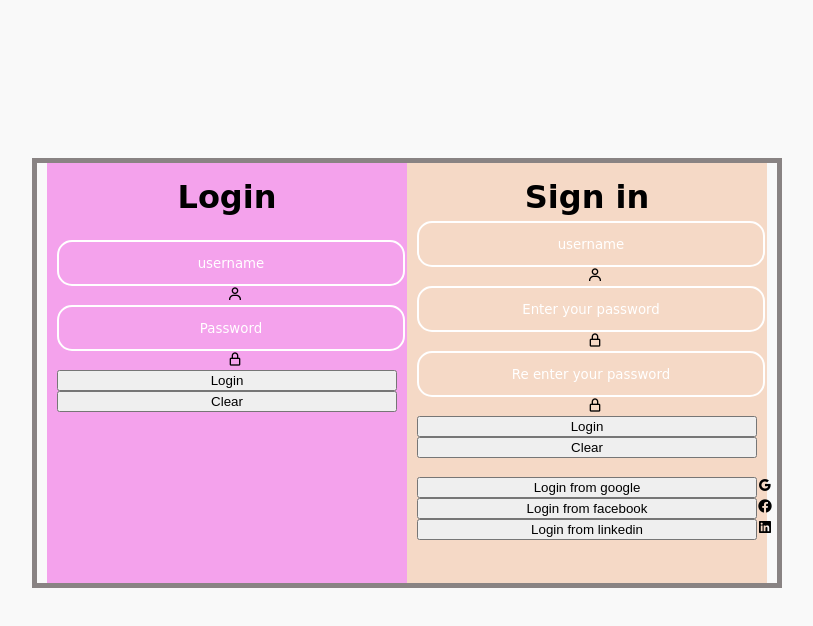
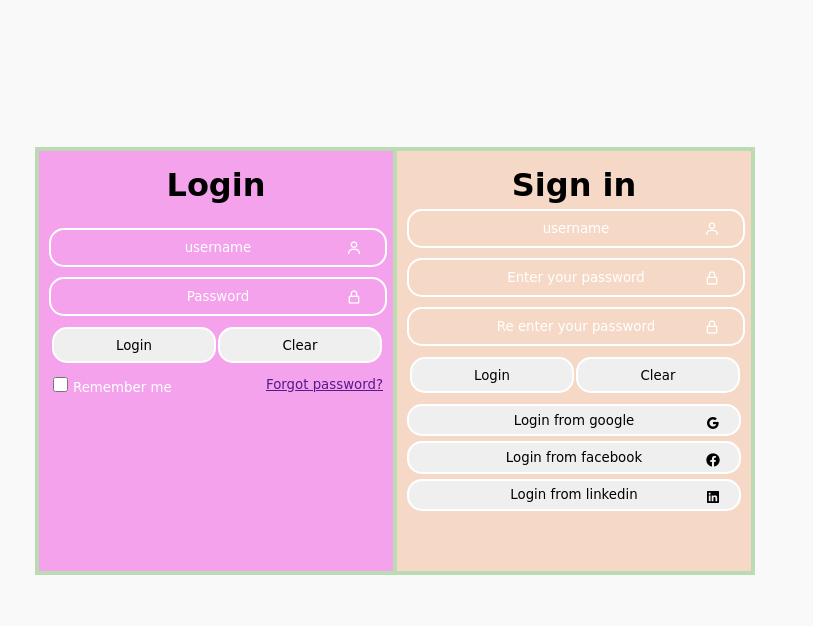
Before and after one commit to Prabath-CSE22/Sales-App, a React (Vite) app: page / in a window 1280 px wide. Shown: the top 626 px of the page, without its empty margins (292-1105 px from the left). Built offline with nearby package versions, Linux system fonts and the light colour scheme.

Commit message:
Modified the login page with CSS

```diff
--- a/src/LoginPage.jsx
+++ b/src/LoginPage.jsx
@@ -5,31 +5,62 @@ function LoginPage(){
         <div id="mainblock">
             <div className="box" id="login">
                 <h1>Login</h1><br />
+                <div className="details">
                     <input type="text" placeholder="username"/>
-                <i class='bx bx-user'></i><br />
+                    <i class='bx bx-user'></i>
+                </div>
+
+                <div className="details">
                     <input type="password" placeholder="Password"/>
-                <i class='bx bx-lock-alt'></i><br />
-                <button className ="buttons" type="submit">Login</button>
-                <button className ="buttons" type="reset">Clear</button>
+                    <i class='bx bx-lock-alt'></i>
+                </div>
+
+                <div className="log">
+                    <button className ="Abuttons" type="submit">Login</button>
+                    <button className ="Abuttons" type="reset">Clear</button>
+                </div>
+
+                <div className="checkBox">
+                    <label htmlFor="Remember"><input type="checkbox" id="Remember"/>Remember me</label>
+                    <a href="">Forgot password?</a>
+                </div>
+
             </div>
             <div className="box" id="signin">
                 <h1>Sign in</h1>
+                <div className="details">
                     <input type="text" placeholder="username"/>
-                <i class='bx bx-user'></i><br />
+                    <i class='bx bx-user'></i>
+                </div>
+
+                <div className="details">
                     <input type="password" placeholder="Enter your password"/>
-                <i class='bx bx-lock-alt'></i><br />
+                    <i class='bx bx-lock-alt'></i>
+                </div>
+
+                <div className="details">
                     <input type="password" placeholder="Re enter your password"/>
-                <i class='bx bx-lock-alt'></i><br />
-                <button className ="buttons" type="submit">Login</button>
-                <button className ="buttons" type="reset">Clear</button><br /><br />
+                    <i class='bx bx-lock-alt'></i>
+                </div>
+
+                <div className="log">
+                    <button className ="Abuttons" type="submit">Login</button>
+                    <button className ="Abuttons" type="reset">Clear</button>
+                </div>
+                <div className="con">
+                    <div className="Btn">
                         <button className ="buttons" type="submit">Login from google</button>
-                <i class='bx bxl-google'></i><br />
+                        <i class='bx bxl-google'></i>
+                    </div>
+                    <div className="Btn">
                         <button className ="buttons" type="submit">Login from facebook</button>
-                <i class='bx bxl-facebook-circle' ></i><br />
+                        <i class='bx bxl-facebook-circle' ></i>
+                    </div>
+                    <div className="Btn">
                         <button className ="buttons" type="submit">Login from linkedin</button>
-                <i class='bx bxl-linkedin-square' ></i><br />
-
-
+                        <i class='bx bxl-linkedin-square' ></i>
+                    </div>
+                </div>
             </div>
         </div>
     );
--- a/src/index.css
+++ b/src/index.css
@@ -1,13 +1,10 @@
 body{
-  text-align: center;
   background-color: rgba(249, 249, 249, 0.979);
   font-family: "Comic Sans MS", cursive, sans-serif;
-
-
 }
 
 #mainblock{
-  justify-content: center;
+  justify-content: space-between;
   align-items: center;
   display: flex;
   border-color: aliceblue;
@@ -15,8 +12,7 @@ body{
   width: 90vh;
   margin: 25%;
   margin-top: 12.5%;
-  border: 5px solid rgb(137, 131, 131);
-  padding: 10px;
+  padding: 3px;
 }
 
 .box{
@@ -24,40 +20,120 @@ body{
   justify-content: center;
   width: 100%;
   padding: 10px;
+  border: 4px solid rgb(187, 220, 179);
 }
 #login{
   background-color: rgba(242, 121, 230, 0.675);
-
+  border-right: none;
 }
 #signin{
   background-color: rgba(239, 170, 124, 0.41);
 }
-.buttons{
-  width: 100%;
-  /* position: relative; */
+.con{
+  margin-top: 10px;
+}
+.Btn{
+  position: relative;
+}
+.Btn i{
+  position: absolute;
+  right: 20px;
+  top: 50%;
+  transform: translateY(-50%);
+  color: black;
 }
 
-h1{
-  margin: 5px;
+.Btn .buttons{
+  width: 100%;
+  position: relative;
+  height: 9%;
+  border-radius: 15px;
+  border: 2px solid white;
+  padding: 2%;
+  margin-bottom: 5px;
+
 }
 
-input{
+.details{
+  position: relative;
+  margin-left: 0px;
+  margin-right: 20px;
+  margin-bottom: 10px;
+}
+.details i{
+  position: absolute;
+  right: 1px;
+  top: 50%;
+  transform: translateY(-50%);
+
+}
+
+.details input{
   width: 100%;
+  position: relative;
   height: 10%;
   border: 2px solid white;
   border-radius: 15px;
   outline: none;
   background: transparent;
-
-  align-items: flex-start;
-  position: relative;
+  padding: 10px;
+  margin-left: 0px;
 }
-input::placeholder{
+.details input::placeholder{
   color: white;
   font-family: "Comic Sans MS", cursive, sans-serif;
   text-align: center;
 }
+
+h1{
+  margin: 5px;
+  text-align: center;
+}
+
+.checkBox {
+  display: flex;
+  align-items: center; /* Align checkbox vertically with text */
+  margin: 10px 0;
+  justify-content: space-between;
+  font-size: smaller;
+  color: white;
+}
+
+.checkBox input {
+  width: 15px; /* Adjust the size of the checkbox */
+  height: 15px; /* Adjust the size of the checkbox */
+  margin-right: 5px; /* Space between checkbox and text */
+  font-size: 16px;
+}
+.log{
+  display: flex;
+  align-items: center;
+  justify-content: space-between;
+  margin-top: 5px;
+  margin-bottom: 5px;
+  height: 9%;
+  padding: 1px;
+}
+.Abuttons{
+  margin-left: 2px;
+  width: 50%;
+  height: 100%;
+  border-radius: 15px;
+  border: none;
+  border: 2px solid white;
+  color: black;
+}
+button{
+  font-family: "Comic Sans MS", cursive, sans-serif;
+  color: black;
+}
 i{
-  position: absolute;
-  /* right: 20px; */
+  color: white;
 }
+input:hover, button:hover{
+  background-color: rgba(127, 9, 9, 0.112);
+  transition: cubic-bezier(0.47, 0, 0.745, 0.715);
+}
+input{
+  color: white;
+}
```
Lines whose indentation alone changed are shown as unchanged.
